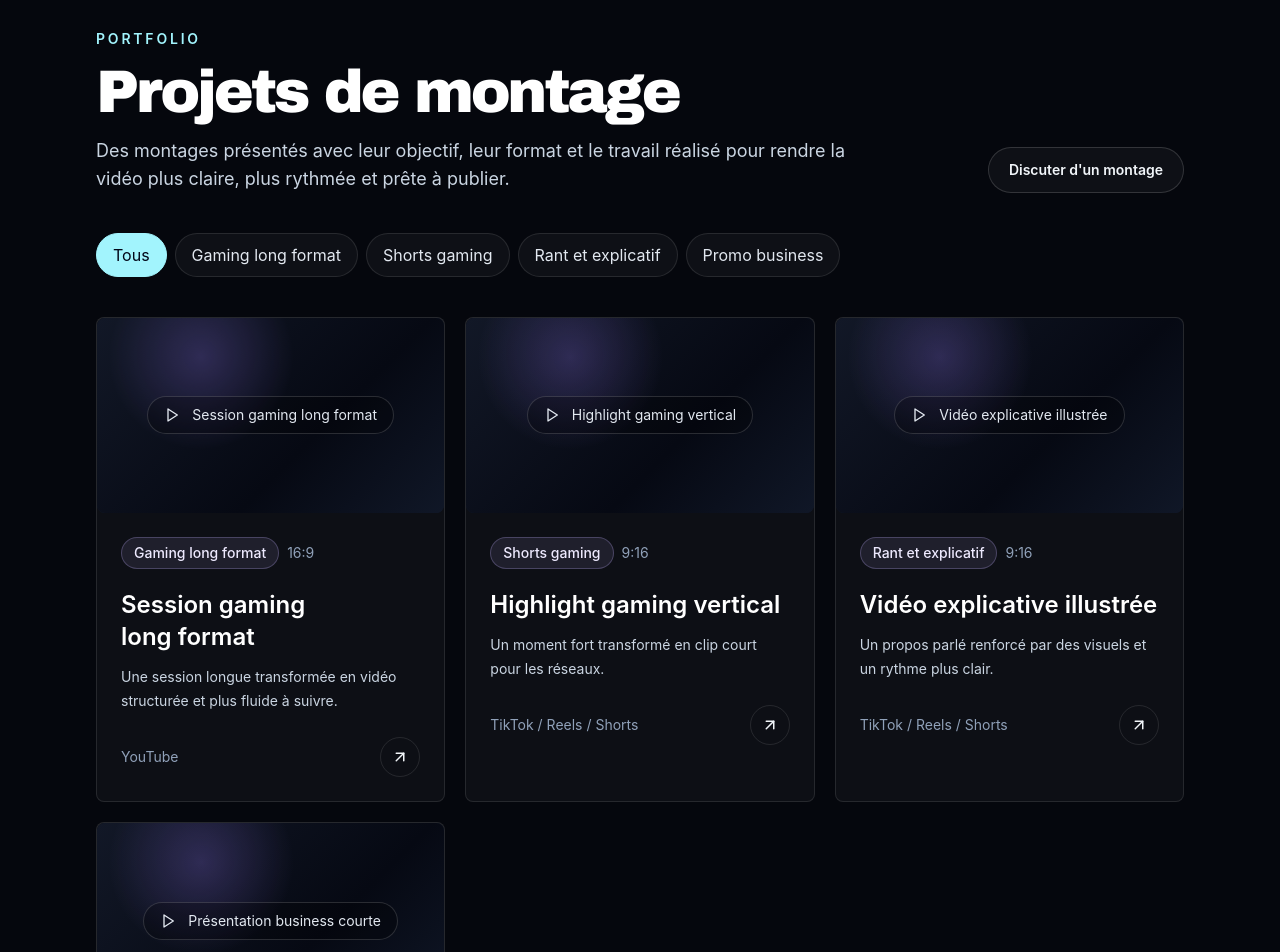
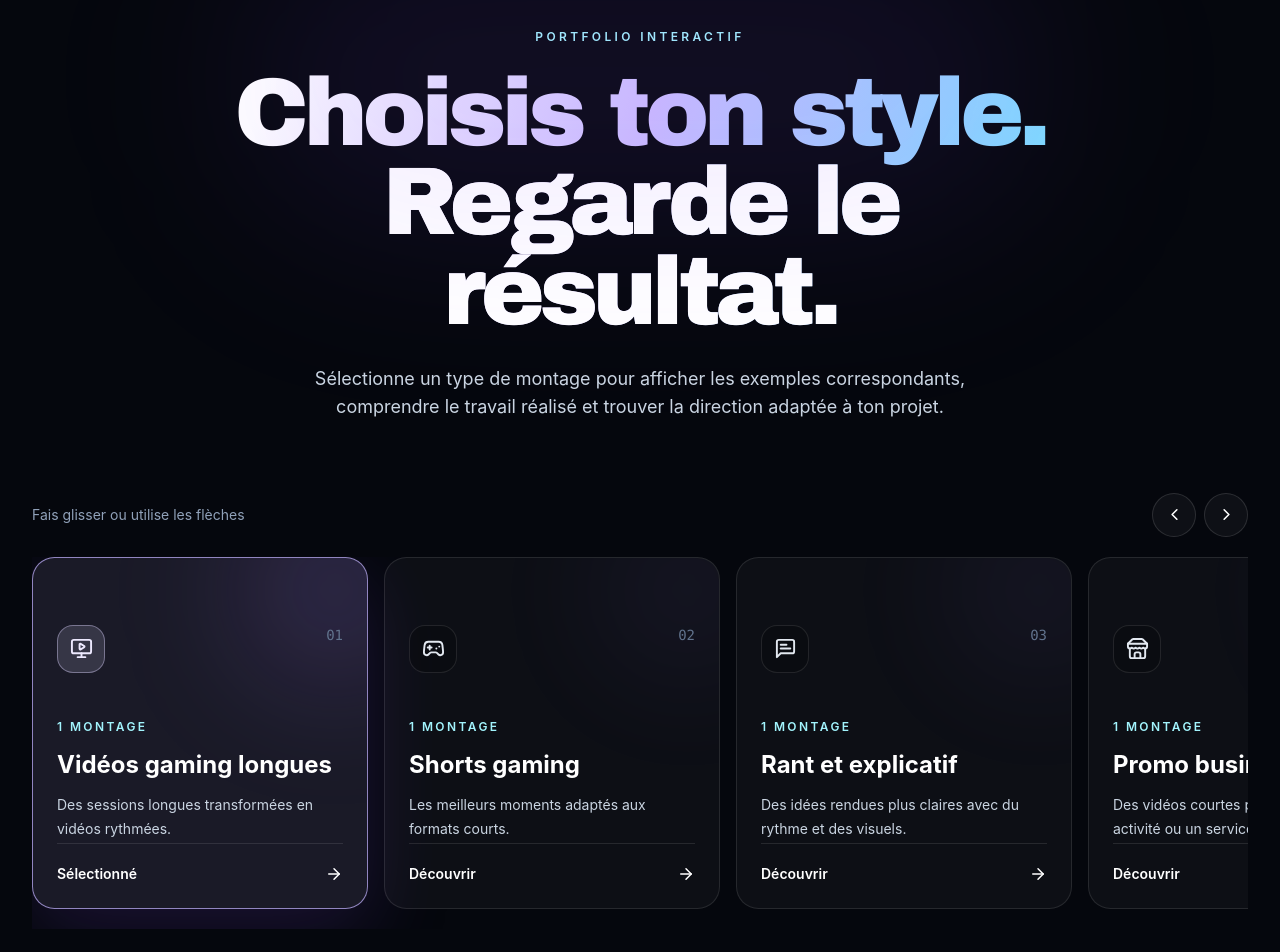
Before and after one commit to Palawizard/editing-portfolio, a SvelteKit app: page /projets in a window 1280 px wide. Shown: the part 140-1092 px from the top of the page. Built offline with nearby package versions, Linux system fonts and the light colour scheme.

Commit message:
feat(projects): add interactive format carousel

```diff
--- a/src/lib/components/cards/ProjectCard.svelte
+++ b/src/lib/components/cards/ProjectCard.svelte
@@ -9,21 +9,34 @@
 	type Props = {
 		project: Project;
 		compact?: boolean;
+		index?: number;
 	};
 
-	let { project, compact = false }: Props = $props();
+	let { project, compact = false, index = 0 }: Props = $props();
 </script>
 
 <article
-	class="group h-full overflow-hidden rounded-lg border border-white/10 bg-white/[0.035] transition duration-200 hover:-translate-y-0.5 hover:border-violet-300/35 hover:bg-white/[0.055]"
+	class="group relative h-full overflow-hidden rounded-[1.35rem] border border-white/10 bg-white/[0.035] transition duration-300 hover:-translate-y-1 hover:border-violet-300/35 hover:bg-white/[0.055]"
 >
+	<div class="relative overflow-hidden">
 		<VideoPreview
 			title={project.title}
 			poster={project.poster || undefined}
 			src={project.previewVideo}
 			aspect="video"
-		class={compact ? 'max-h-72 border-0 shadow-none' : 'border-0 shadow-none'}
+			class={compact
+				? 'max-h-72 rounded-none border-0 shadow-none'
+				: 'rounded-none border-0 shadow-none'}
 		/>
+		<div
+			class="pointer-events-none absolute inset-0 bg-gradient-to-t from-slate-950/70 via-transparent to-transparent"
+		></div>
+		<span
+			class="absolute left-4 top-4 rounded-full border border-white/15 bg-black/45 px-3 py-1 font-mono text-xs text-white backdrop-blur"
+		>
+			{String(index + 1).padStart(2, '0')}
+		</span>
+	</div>
 
 	<div class="p-6">
 		<div class="flex flex-wrap items-center gap-2">
@@ -31,13 +44,13 @@
 			<span class="text-sm text-slate-400">{project.format}</span>
 		</div>
 
-		<h3 class="mt-5 text-2xl font-semibold text-balance text-white">{project.title}</h3>
+		<h3 class="mt-5 text-2xl font-bold text-balance text-white">{project.title}</h3>
 		<p class="mt-3 text-sm leading-6 text-slate-300">{project.summary}</p>
 
 		<div class="mt-6 flex min-w-0 items-center justify-between gap-4">
 			<p class="text-sm text-slate-400">{project.platform.join(' / ')}</p>
 			<a
-				class="inline-flex size-10 items-center justify-center rounded-full border border-white/10 text-white transition hover:border-cyan-200/50 hover:bg-cyan-200/10"
+				class="inline-flex size-11 items-center justify-center rounded-full border border-white/10 bg-white/[0.03] text-white transition group-hover:border-cyan-200/50 group-hover:bg-cyan-200/10"
 				href={resolve('/projets/[slug]', { slug: project.slug })}
 				aria-label={`Voir le projet ${project.title}`}
 			>
--- /dev/null
+++ b/src/lib/components/sections/FormatCarousel.svelte
@@ -0,0 +1,141 @@
+<script lang="ts">
+	import {
+		ArrowRight,
+		ChevronLeft,
+		ChevronRight,
+		Gamepad2,
+		MessageSquareText,
+		MonitorPlay,
+		Store,
+		WandSparkles
+	} from '@lucide/svelte';
+	import { editingFormats } from '$lib/content/formats';
+	import { projects } from '$lib/content/projects';
+	import type { ProjectChoice } from '$lib/types/project';
+
+	type Props = {
+		selected: ProjectChoice;
+		onSelect: (choice: ProjectChoice) => void;
+	};
+
+	let { selected, onSelect }: Props = $props();
+	let carousel: HTMLDivElement;
+
+	const choices = [
+		...editingFormats.map((format, index) => ({
+			...format,
+			number: String(index + 1).padStart(2, '0'),
+			count: projects.filter((project) => project.category === format.id).length
+		})),
+		{
+			id: 'custom' as const,
+			number: '05',
+			title: 'Commande personnalisée',
+			promise: 'Un format construit autour de ton idée.',
+			description:
+				'Tu as une référence précise ou un projet qui ne rentre pas dans une case ? On définit ensemble le rythme et la direction.',
+			highlights: ['Direction sur mesure', 'Format libre', 'Échange avant montage'],
+			count: 0
+		}
+	];
+
+	const scrollCarousel = (direction: -1 | 1) => {
+		carousel.scrollBy({
+			left: carousel.clientWidth * 0.72 * direction,
+			behavior: 'smooth'
+		});
+	};
+</script>
+
+<div class="relative">
+	<div class="mb-5 flex items-center justify-between gap-4">
+		<p class="text-sm text-slate-400">Fais glisser ou utilise les flèches</p>
+		<div class="hidden gap-2 sm:flex">
+			<button
+				class="grid size-11 place-items-center rounded-full border border-white/12 bg-white/[0.04] text-white transition hover:border-cyan-200/40 hover:bg-white/[0.08]"
+				type="button"
+				aria-label="Voir les formats précédents"
+				onclick={() => scrollCarousel(-1)}
+			>
+				<ChevronLeft size={19} aria-hidden="true" />
+			</button>
+			<button
+				class="grid size-11 place-items-center rounded-full border border-white/12 bg-white/[0.04] text-white transition hover:border-cyan-200/40 hover:bg-white/[0.08]"
+				type="button"
+				aria-label="Voir les formats suivants"
+				onclick={() => scrollCarousel(1)}
+			>
+				<ChevronRight size={19} aria-hidden="true" />
+			</button>
+		</div>
+	</div>
+
+	<div
+		bind:this={carousel}
+		class="scrollbar-hidden -mx-5 flex snap-x snap-mandatory gap-4 overflow-x-auto px-5 pb-5 sm:mx-0 sm:px-0"
+		aria-label="Choisir un style de montage"
+	>
+		{#each choices as choice (choice.id)}
+			<button
+				class={[
+					'group relative min-h-[22rem] w-[82vw] max-w-[22rem] shrink-0 snap-center overflow-hidden rounded-[1.4rem] border p-6 text-left transition duration-300 sm:w-[21rem]',
+					selected === choice.id
+						? 'border-violet-300/70 bg-violet-300/[0.11] shadow-[0_22px_80px_rgb(81_49_150/0.28)]'
+						: 'border-white/10 bg-white/[0.035] hover:-translate-y-1 hover:border-white/25 hover:bg-white/[0.065]'
+				]}
+				type="button"
+				aria-pressed={selected === choice.id}
+				onclick={() => onSelect(choice.id)}
+			>
+				<span
+					class={[
+						'absolute -right-16 -top-16 size-48 rounded-full blur-3xl transition',
+						choice.id === 'custom' ? 'bg-cyan-300/14' : 'bg-violet-400/16',
+						selected === choice.id ? 'opacity-100' : 'opacity-40 group-hover:opacity-80'
+					]}
+				></span>
+
+				<span class="relative flex items-start justify-between gap-5">
+					<span
+						class={[
+							'grid size-12 place-items-center rounded-2xl border',
+							selected === choice.id
+								? 'border-violet-200/40 bg-violet-200/15 text-violet-100'
+								: 'border-white/10 bg-black/20 text-slate-200'
+						]}
+					>
+						{#if choice.id === 'gaming-long-form'}
+							<MonitorPlay size={23} aria-hidden="true" />
+						{:else if choice.id === 'gaming-short-form'}
+							<Gamepad2 size={23} aria-hidden="true" />
+						{:else if choice.id === 'explainer-short-form'}
+							<MessageSquareText size={23} aria-hidden="true" />
+						{:else if choice.id === 'business-promo'}
+							<Store size={23} aria-hidden="true" />
+						{:else}
+							<WandSparkles size={23} aria-hidden="true" />
+						{/if}
+					</span>
+					<span class="font-mono text-sm text-slate-500">{choice.number}</span>
+				</span>
+
+				<span class="relative mt-10 block">
+					<span class="text-xs font-semibold uppercase tracking-[0.2em] text-cyan-200">
+						{choice.id === 'custom'
+							? 'Ton idée'
+							: `${choice.count} montage${choice.count > 1 ? 's' : ''}`}
+					</span>
+					<span class="mt-3 block text-2xl font-bold text-balance text-white">{choice.title}</span>
+					<span class="mt-3 block text-sm leading-6 text-slate-300">{choice.promise}</span>
+				</span>
+
+				<span
+					class="absolute bottom-6 left-6 right-6 flex items-center justify-between border-t border-white/10 pt-5 text-sm font-semibold text-white"
+				>
+					<span>{selected === choice.id ? 'Sélectionné' : 'Découvrir'}</span>
+					<ArrowRight class="transition group-hover:translate-x-1" size={18} aria-hidden="true" />
+				</span>
+			</button>
+		{/each}
+	</div>
+</div>
--- a/src/lib/components/sections/FormatsSection.svelte
+++ b/src/lib/components/sections/FormatsSection.svelte
@@ -1,22 +1,69 @@
 <script lang="ts">
-	import FormatCard from '$lib/components/cards/FormatCard.svelte';
+	import { ArrowRight, Check } from '@lucide/svelte';
+	import FormatCarousel from '$lib/components/sections/FormatCarousel.svelte';
+	import Button from '$lib/components/ui/Button.svelte';
 	import Container from '$lib/components/ui/Container.svelte';
 	import SectionHeader from '$lib/components/ui/SectionHeader.svelte';
 	import { editingFormats } from '$lib/content/formats';
+	import type { ProjectChoice } from '$lib/types/project';
+
+	let selectedChoice = $state<ProjectChoice>('gaming-long-form');
+	const selectedFormat = $derived(
+		selectedChoice === 'custom'
+			? undefined
+			: editingFormats.find((format) => format.id === selectedChoice)
+	);
 </script>
 
-<section id="formats" class="scroll-mt-28 border-y border-white/10 bg-white/[0.018] py-16 md:py-22">
-	<Container>
+<section id="formats" class="scroll-mt-28 border-y border-white/10 bg-white/[0.018] py-20 md:py-28">
+	<Container size="wide">
 		<SectionHeader
-			eyebrow="Formats"
-			title="Des montages pensés pour publier vite"
-			description="Quatre formats clairs pour passer d'un contenu brut à une vidéo prête à sortir."
+			eyebrow="Trouve ton format"
+			title="Un style différent pour chaque objectif"
+			description="Parcours les formats, choisis une direction et découvre les montages déjà réalisés dans ce style."
+			align="center"
+			class="max-w-4xl"
 		/>
 
-		<div class="mt-10 grid gap-5 md:grid-cols-2">
-			{#each editingFormats as format, index (format.id)}
-				<FormatCard {format} {index} />
-			{/each}
+		<div class="mt-12">
+			<FormatCarousel selected={selectedChoice} onSelect={(choice) => (selectedChoice = choice)} />
+		</div>
+
+		<div
+			class="mt-8 grid gap-8 rounded-[1.5rem] border border-white/10 bg-black/20 p-6 md:grid-cols-[1fr_auto] md:items-center md:p-8"
+		>
+			{#if selectedFormat}
+				<div>
+					<p class="text-sm font-semibold text-cyan-200">{selectedFormat.title}</p>
+					<h3 class="mt-2 text-2xl font-bold text-white">{selectedFormat.promise}</h3>
+					<div class="mt-5 flex flex-wrap gap-x-5 gap-y-3">
+						{#each selectedFormat.highlights as highlight (highlight)}
+							<span class="flex items-center gap-2 text-sm text-slate-300">
+								<Check class="text-violet-200" size={16} aria-hidden="true" />
+								{highlight}
+							</span>
+						{/each}
+					</div>
+				</div>
+				<Button href="/projets" variant="secondary">
+					Voir les exemples
+					<ArrowRight size={18} aria-hidden="true" />
+				</Button>
+			{:else}
+				<div>
+					<p class="text-sm font-semibold text-cyan-200">Commande personnalisée</p>
+					<h3 class="mt-2 text-2xl font-bold text-white">
+						Une direction construite autour de ton projet.
+					</h3>
+					<p class="mt-3 max-w-2xl text-sm leading-6 text-slate-300">
+						Partage tes références et ton objectif, puis définissons le format ensemble.
+					</p>
+				</div>
+				<Button href="/contact">
+					Présenter mon idée
+					<ArrowRight size={18} aria-hidden="true" />
+				</Button>
+			{/if}
 		</div>
 	</Container>
 </section>
--- a/src/lib/types/project.ts
+++ b/src/lib/types/project.ts
@@ -3,6 +3,8 @@ export type ProjectCategory =
 	| 'gaming-short-form'
 	| 'explainer-short-form'
 	| 'business-promo';
+
+export type ProjectChoice = ProjectCategory | 'custom';
 
 export type Project = {
 	slug: string;
--- a/src/routes/projets/+page.svelte
+++ b/src/routes/projets/+page.svelte
@@ -1,75 +1,127 @@
 <script lang="ts">
+	import { ArrowRight, SlidersHorizontal } from '@lucide/svelte';
+	import FormatCarousel from '$lib/components/sections/FormatCarousel.svelte';
 	import ProjectCard from '$lib/components/cards/ProjectCard.svelte';
 	import Button from '$lib/components/ui/Button.svelte';
 	import Container from '$lib/components/ui/Container.svelte';
-	import SectionHeader from '$lib/components/ui/SectionHeader.svelte';
 	import { projectCategoryLabels } from '$lib/content/formats';
 	import { projects } from '$lib/content/projects';
-	import type { ProjectCategory } from '$lib/types/project';
+	import type { ProjectChoice } from '$lib/types/project';
 
-	type CategoryFilter = ProjectCategory | 'all';
-
-	let selectedCategory = $state<CategoryFilter>('all');
-
-	const categoryFilters: { id: CategoryFilter; label: string }[] = [
-		{ id: 'all', label: 'Tous' },
-		{ id: 'gaming-long-form', label: projectCategoryLabels['gaming-long-form'] },
-		{ id: 'gaming-short-form', label: projectCategoryLabels['gaming-short-form'] },
-		{ id: 'explainer-short-form', label: projectCategoryLabels['explainer-short-form'] },
-		{ id: 'business-promo', label: projectCategoryLabels['business-promo'] }
-	];
+	let selectedChoice = $state<ProjectChoice>('gaming-long-form');
 
 	const filteredProjects = $derived(
-		selectedCategory === 'all'
-			? projects
-			: projects.filter((project) => project.category === selectedCategory)
+		selectedChoice === 'custom'
+			? []
+			: projects.filter((project) => project.category === selectedChoice)
+	);
+
+	const selectedLabel = $derived(
+		selectedChoice === 'custom' ? 'Commande personnalisée' : projectCategoryLabels[selectedChoice]
 	);
 </script>
 
 <svelte:head>
-	<title>Projets | Montage vidéo</title>
+	<title>Choisir un style de montage | Portfolio</title>
 	<meta
 		name="description"
-		content="Une sélection de montages vidéo avec leur objectif, leur format et le travail réalisé."
+		content="Choisis un style de montage et découvre les projets réalisés dans ce format."
 	/>
 </svelte:head>
 
-<main id="main-content" class="py-16 md:py-24">
-	<Container>
-		<div class="flex flex-col gap-6 md:flex-row md:items-end md:justify-between">
-			<SectionHeader
-				eyebrow="Portfolio"
-				title="Projets de montage"
-				description="Des montages présentés avec leur objectif, leur format et le travail réalisé pour rendre la vidéo plus claire, plus rythmée et prête à publier."
-			/>
-			<Button href="/contact" variant="secondary">Discuter d'un montage</Button>
-		</div>
+<main id="main-content">
+	<section class="relative overflow-hidden pb-14 pt-16 md:pb-20 md:pt-24">
+		<div
+			class="pointer-events-none absolute left-1/2 top-0 h-72 w-[50rem] -translate-x-1/2 rounded-full bg-violet-500/10 blur-[100px]"
+		></div>
+		<Container size="wide">
+			<div class="mx-auto max-w-4xl text-center">
+				<p class="text-xs font-semibold uppercase tracking-[0.28em] text-cyan-200">
+					Portfolio interactif
+				</p>
+				<h1 class="display-title mt-6 text-5xl text-gradient sm:text-6xl md:text-8xl">
+					Choisis ton style.
+					<span class="block text-white">Regarde le résultat.</span>
+				</h1>
+				<p class="mx-auto mt-7 max-w-2xl text-base leading-7 text-slate-300 md:text-lg">
+					Sélectionne un type de montage pour afficher les exemples correspondants, comprendre le
+					travail réalisé et trouver la direction adaptée à ton projet.
+				</p>
+			</div>
 
-		<div
-			class="-mx-5 mt-10 flex gap-2 overflow-x-auto px-5 pb-2 sm:mx-0 sm:px-0 md:flex-wrap md:overflow-visible"
-			aria-label="Filtrer les projets"
-		>
-			{#each categoryFilters as filter (filter.id)}
-				<button
-					class={[
-						'min-h-11 shrink-0 rounded-full border px-4 py-2 text-sm font-semibold transition',
-						selectedCategory === filter.id
-							? 'border-cyan-200 bg-cyan-200 text-slate-950'
-							: 'border-white/10 bg-white/[0.04] text-slate-200 hover:border-white/30 hover:bg-white/[0.08]'
-					]}
-					type="button"
-					aria-pressed={selectedCategory === filter.id}
-					onclick={() => (selectedCategory = filter.id)}
+			<div class="mt-14 md:mt-18">
+				<FormatCarousel
+					selected={selectedChoice}
+					onSelect={(choice) => (selectedChoice = choice)}
+				/>
+			</div>
+		</Container>
+	</section>
+
+	<section
+		id="project-results"
+		class="scroll-mt-28 border-t border-white/10 py-16 md:py-24"
+		aria-live="polite"
+	>
+		<Container size="wide">
+			{#if selectedChoice === 'custom'}
+				<div
+					class="relative overflow-hidden rounded-[1.75rem] border border-cyan-200/20 bg-[linear-gradient(135deg,rgb(101_216_255/0.1),rgb(155_124_255/0.08)_50%,rgb(255_255_255/0.025))] p-7 shadow-[var(--shadow-premium)] md:p-12"
 				>
-					{filter.label}
-				</button>
-			{/each}
-		</div>
+					<div
+						class="absolute -right-24 -top-24 size-72 rounded-full bg-cyan-300/10 blur-3xl"
+					></div>
+					<div class="relative grid gap-10 lg:grid-cols-[1fr_0.7fr] lg:items-end">
+						<div>
+							<div
+								class="inline-flex items-center gap-2 rounded-full border border-cyan-200/20 bg-cyan-200/10 px-4 py-2 text-sm font-semibold text-cyan-100"
+							>
+								<SlidersHorizontal size={17} aria-hidden="true" />
+								Format libre
+							</div>
+							<h2 class="display-title mt-7 max-w-3xl text-4xl text-white md:text-6xl">
+								Ton projet ne rentre pas dans une case ?
+							</h2>
+							<p class="mt-6 max-w-2xl text-base leading-7 text-slate-300 md:text-lg">
+								Envoie une référence, ton idée et la plateforme visée. Je te propose une direction
+								de montage cohérente avec ton contenu, sans forcer un format prédéfini.
+							</p>
+						</div>
+						<div class="lg:justify-self-end">
+							<Button href="/contact" class="w-full sm:w-auto">
+								Parler de mon projet
+								<ArrowRight size={18} aria-hidden="true" />
+							</Button>
+							<p class="mt-4 max-w-xs text-sm leading-6 text-slate-400">
+								Brief, références, durée et destination suffisent pour commencer.
+							</p>
+						</div>
+					</div>
+				</div>
+			{:else}
+				<div class="flex flex-col gap-5 md:flex-row md:items-end md:justify-between">
+					<div>
+						<p class="text-xs font-semibold uppercase tracking-[0.24em] text-violet-200">
+							Sélection active
+						</p>
+						<h2 class="mt-3 text-3xl font-bold text-white md:text-5xl">{selectedLabel}</h2>
+						<p class="mt-4 max-w-2xl text-base leading-7 text-slate-400">
+							{filteredProjects.length} exemple{filteredProjects.length > 1 ? 's' : ''} disponible{filteredProjects.length >
+							1
+								? 's'
+								: ''}
+							dans ce style.
+						</p>
+					</div>
+					<Button href="/contact" variant="secondary">Commander ce style</Button>
+				</div>
 
-		<div class="mt-8 grid min-w-0 gap-5 md:grid-cols-2 xl:grid-cols-3">
-			{#each filteredProjects as project (project.slug)}
-				<ProjectCard {project} />
-			{/each}
-		</div>
-	</Container>
+				<div class="mt-10 grid min-w-0 gap-6 md:grid-cols-2 xl:grid-cols-3">
+					{#each filteredProjects as project, index (project.slug)}
+						<ProjectCard {project} {index} />
+					{/each}
+				</div>
+			{/if}
+		</Container>
+	</section>
 </main>
```
Also changed, not shown: src/lib/components/sections/ProjectsSection.svelte (+7 -7 lines). Lines whose indentation alone changed are shown as unchanged.
